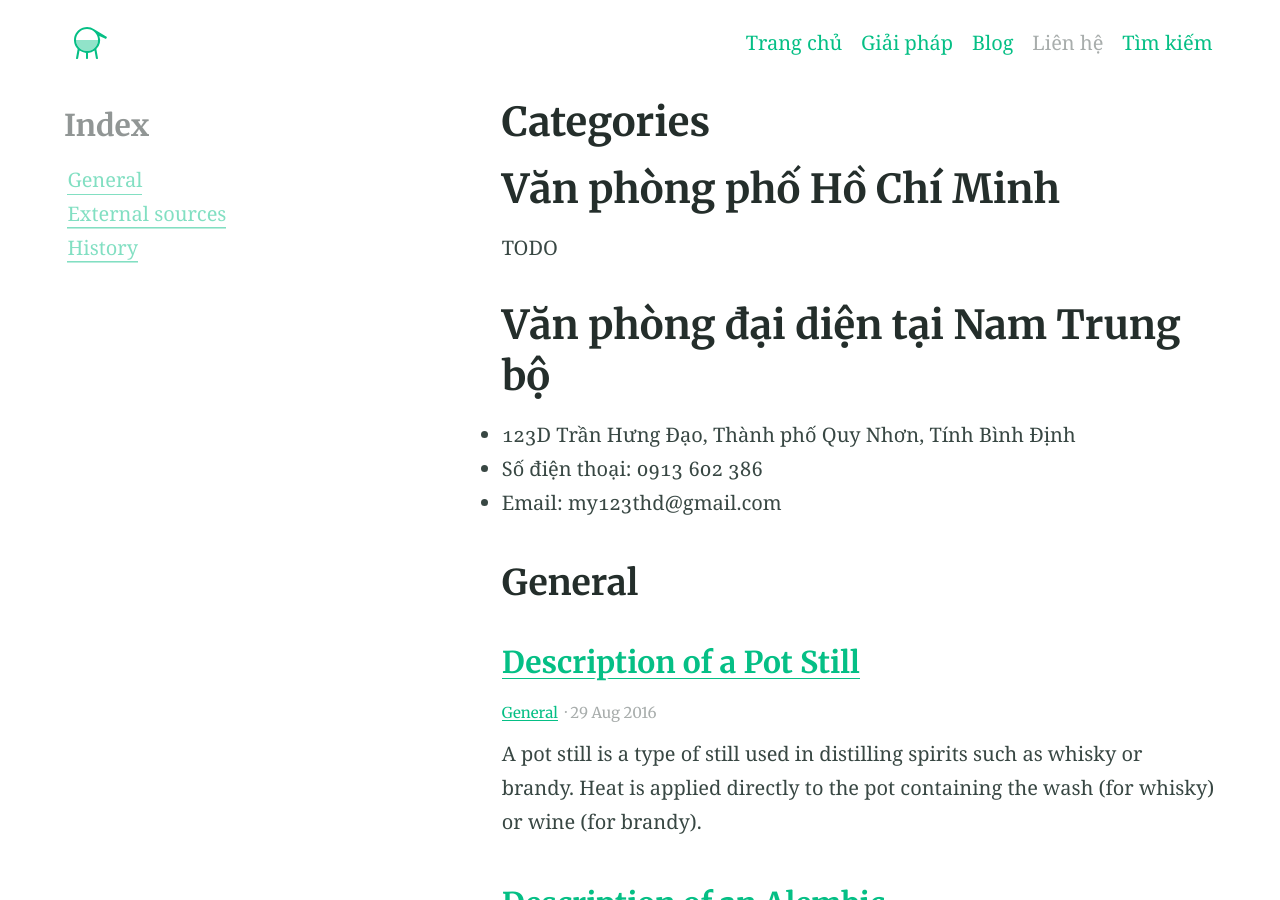
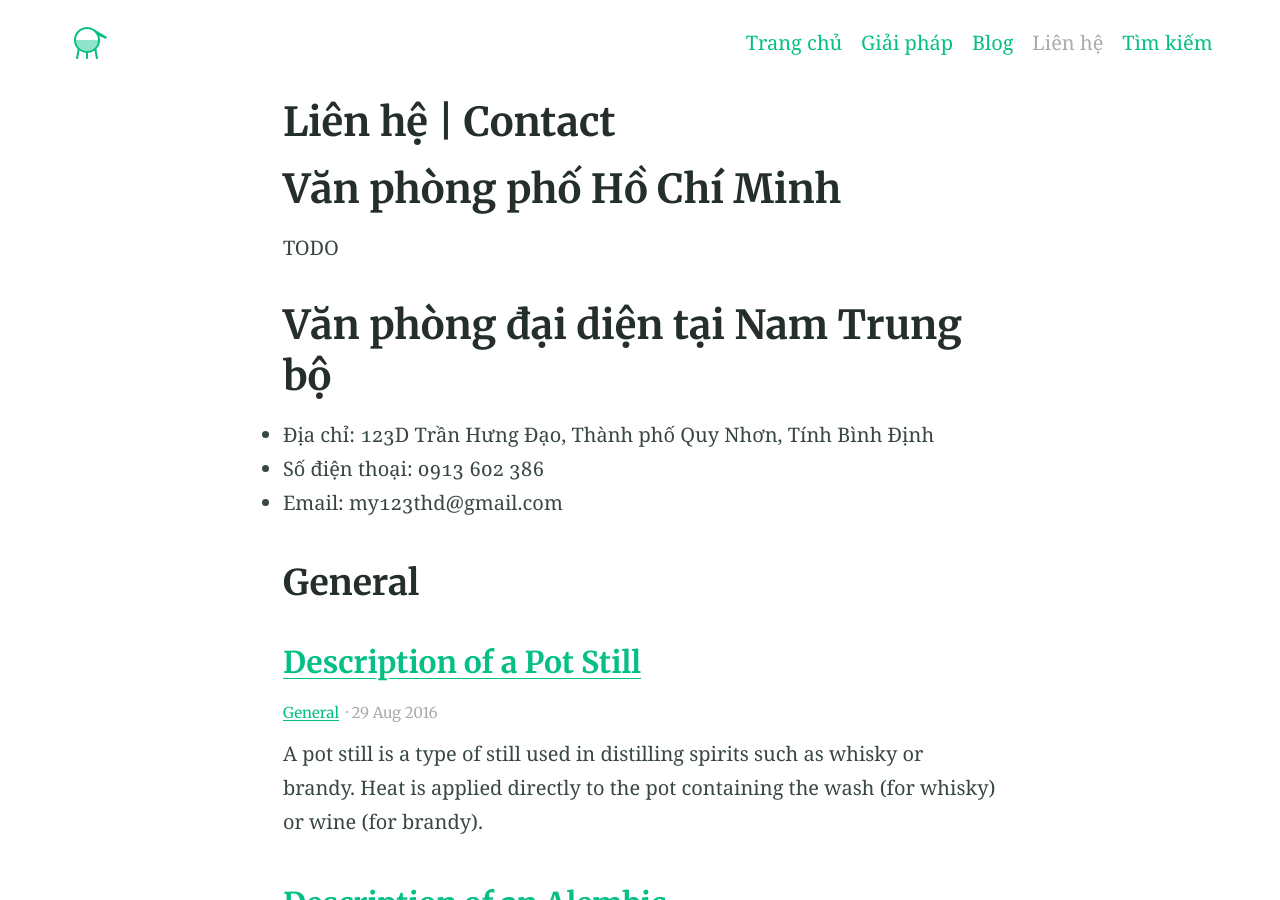
Before and after one commit to mynguyenketoan/mynguyenketoan, a Jekyll site: the page built from contact.md, in a window 1280 px wide and 900 px high. Built offline with Jekyll 4.4.1, drawn with Linux system fonts in a browser that asks for light colours; some of the changed text lies outside the part shown.

Commit message:
feat: contact

```diff
--- a/contact.md
+++ b/contact.md
@@ -1,8 +1,8 @@
 ---
-title: Categories
+title: Liên hệ | Contact
 layout: categories
 excerpt: "Category index"
-aside: true
+aside: false
 ---
 
 # Văn phòng phố Hồ Chí Minh
@@ -11,6 +11,6 @@ TODO
 
 # Văn phòng đại diện tại Nam Trung bộ
 
-* 123D Trần Hưng Đạo, Thành phố Quy Nhơn, Tính Bình Định
+* Địa chỉ: 123D Trần Hưng Đạo, Thành phố Quy Nhơn, Tính Bình Định
 * Số điện thoại: 0913 602 386
 * Email: my123thd@gmail.com
```
Also changed, not shown: index.md (+1 -1 lines).
